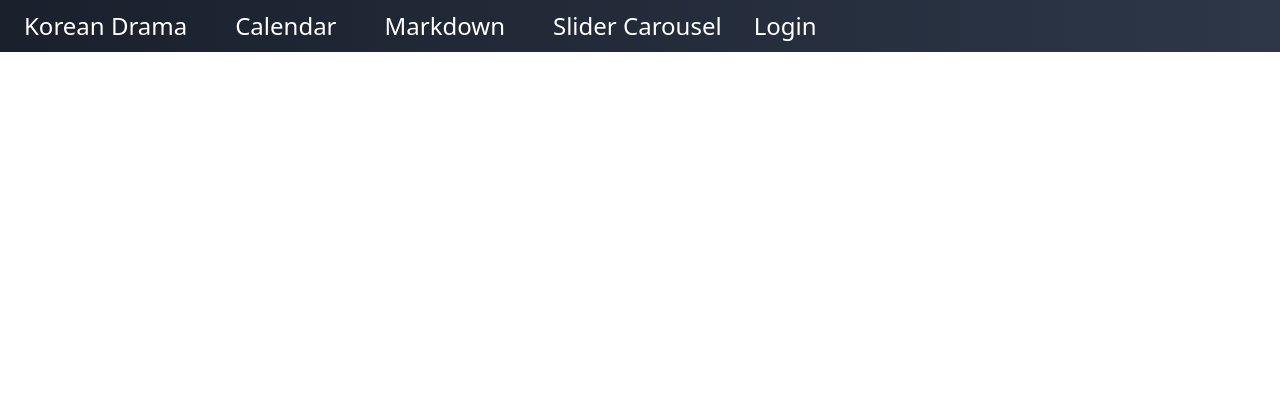
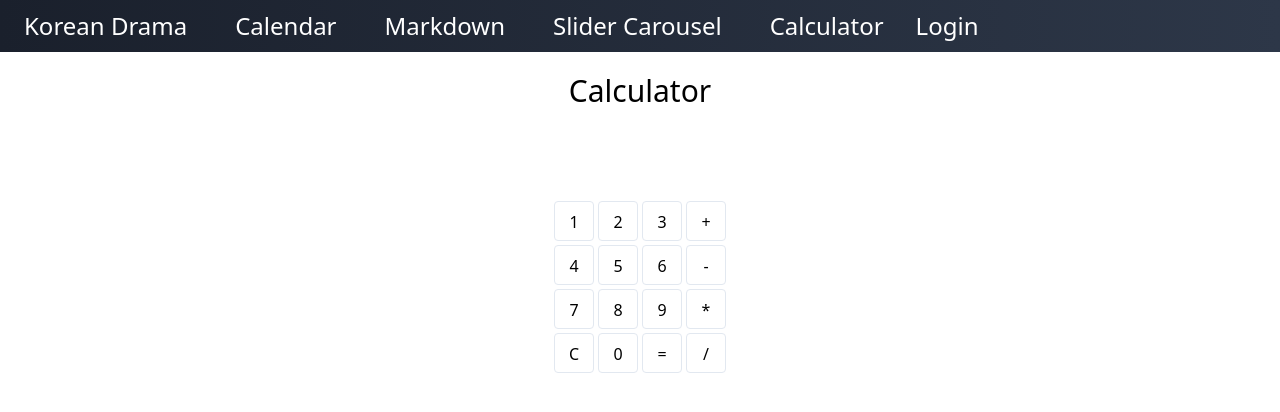
Before and after one commit to mlph-ccaponpon/vue-3-tutorial, a Vue app: page /calculator in a window 1280 px wide. Shown: the top 412 px of the page. Built offline with nearby package versions, Linux system fonts and the light colour scheme; no server answers.

Commit message:
Added Calculator App

```diff
--- a/src/components/AppHeader.vue
+++ b/src/components/AppHeader.vue
@@ -19,6 +19,7 @@
         {title: "Calendar", to: "/calendar"},
         {title: "Markdown", to: "/markdown"},
         {title: "Slider Carousel", to: "/slider"},
+        {title: "Calculator", to: "/calculator"},
       ]
     }
   },
--- /dev/null
+++ b/src/pages/Calculator.vue
@@ -0,0 +1,107 @@
+<template>
+  <section class="flex w-full">
+      <div class="m-auto">
+          <h1 class="text-3xl text-center my-4">Calculator</h1>
+          <p class="text-2xl w-40 h-8 text-right mb-2 overflow-x-scroll"
+                style="direction:rtl">{{ currentNum }}</p>
+          <div class="h-8">
+            <small v-if="selectedOperation">{{ prevNum }} {{ selectedOperation }} {{ currentNum }}</small>
+          </div>
+
+          <div class="grid grid-cols-4 gap-1">
+              <button @click="pressed('1')" class="p-2 w-10 h-10 border rounded">1</button>
+              <button @click="pressed('2')" class="p-2 w-10 h-10 border rounded">2</button>
+              <button @click="pressed('3')" class="p-2 w-10 h-10 border rounded">3</button>
+              <button @click="pressed('+')" class="p-2 w-10 h-10 border rounded">+</button>
+              <button @click="pressed('4')" class="p-2 w-10 h-10 border rounded">4</button>
+              <button @click="pressed('5')" class="p-2 w-10 h-10 border rounded">5</button>
+              <button @click="pressed('6')" class="p-2 w-10 h-10 border rounded">6</button>
+              <button @click="pressed('-')" class="p-2 w-10 h-10 border rounded">-</button>
+              <button @click="pressed('7')" class="p-2 w-10 h-10 border rounded">7</button>
+              <button @click="pressed('8')" class="p-2 w-10 h-10 border rounded">8</button>
+              <button @click="pressed('9')" class="p-2 w-10 h-10 border rounded">9</button>
+              <button @click="pressed('*')" class="p-2 w-10 h-10 border rounded">*</button>
+              <button @click="pressed('c')" class="p-2 w-10 h-10 border rounded">C</button>
+              <button @click="pressed('0')" class="p-2 h-10 border rounded">0</button>
+              <button @click="pressed('=')" class="p-2 w-10 h-10 border rounded">=</button>
+              <button @click="pressed('/')" class="p-2 w-10 h-10 border rounded">/</button>
+          </div>
+      </div>
+  </section>
+</template>
+
+<script>
+import { onMounted, onUnmounted, ref } from 'vue';
+
+export default {
+    setup() {
+        const operations = ["+", "-", "*", "/"];
+        const numbers = ["1","2","3","4","5","6","7","8","9","0"];
+        const currentNum = ref("");
+        const prevNum = ref("");
+        const selectedOperation = ref("");
+
+        function pressed(value) {
+            if(value === "=" || value === "Enter") calculate();
+            else if(value === "c") clear();
+            else if(operations.includes(value)) applyOperation(value);
+            else if(numbers.includes(value)) appendNumber(value);
+        }
+
+        function calculate() {
+            if(selectedOperation.value === "*") multiply();
+            else if(selectedOperation.value === "/") divide();
+            else if(selectedOperation.value === "-") subtract();
+            else if(selectedOperation.value === "+") sum();
+
+            prevNum.value = "";
+            selectedOperation.value = "";
+        }
+
+        function multiply() {
+            currentNum.value = prevNum.value * currentNum.value;
+        }
+        function divide() {
+            currentNum.value = prevNum.value / currentNum.value;
+        }
+        function subtract() {
+            currentNum.value = prevNum.value - currentNum.value;
+        }
+        function sum() {
+            currentNum.value = +prevNum.value + +currentNum.value;
+        }
+
+        function clear() {
+            currentNum.value = "";
+        }
+
+        function applyOperation(value) {
+            calculate();
+            prevNum.value = currentNum.value;
+            currentNum.value = "";
+            selectedOperation.value = value;
+
+        }
+
+        function appendNumber(value) {
+            currentNum.value += value;
+        }
+
+        const handleKeydown = (e) => pressed(e.key); // for one line function
+
+        onMounted(() => {
+            window.addEventListener("keydown", handleKeydown);
+        });
+
+        onUnmounted(() => {
+            window.removeEventListener("keydown",handleKeydown);
+        });
+
+        return {currentNum, prevNum, selectedOperation, pressed};
+    }
+}
+</script>
+
+<style>
+
+</style>
--- a/src/router.js
+++ b/src/router.js
@@ -4,13 +4,15 @@
 import Calendar from './pages/Calendar';
 import Markdown from './pages/Markdown';
 import Slider from './pages/Slider';
+import Calculator from './pages/Calculator';
 
 const routes = [
     {path: '/', component: Home},
     {path: '/korean-drama', component: KoreanDrama},
     {path: '/calendar', component: Calendar},
     {path: '/markdown', component: Markdown},
-    {path: '/slider', component: Slider}
+    {path: '/slider', component: Slider},
+    {path: '/calculator', component: Calculator}
 ]
 const router = createRouter({
     history: createWebHistory(),
```
